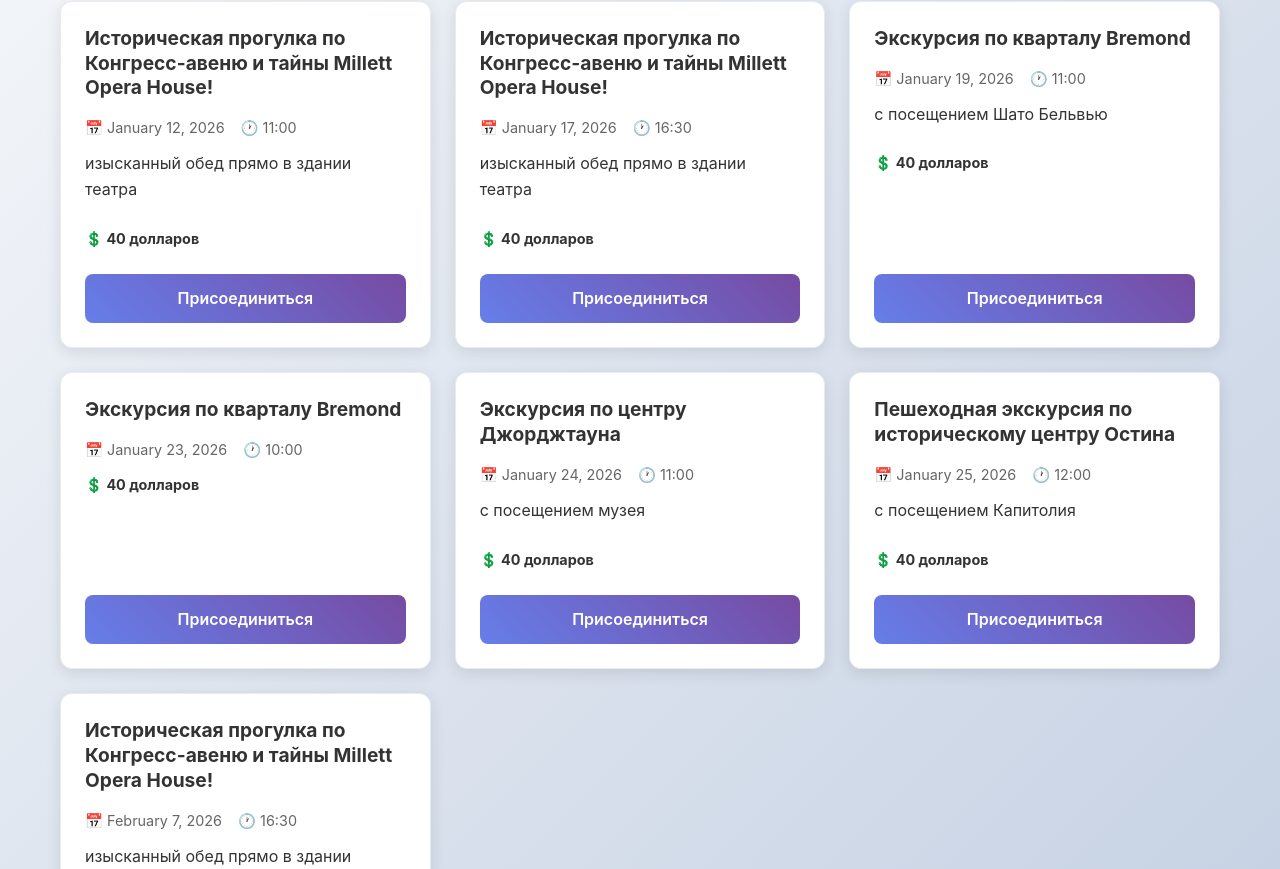
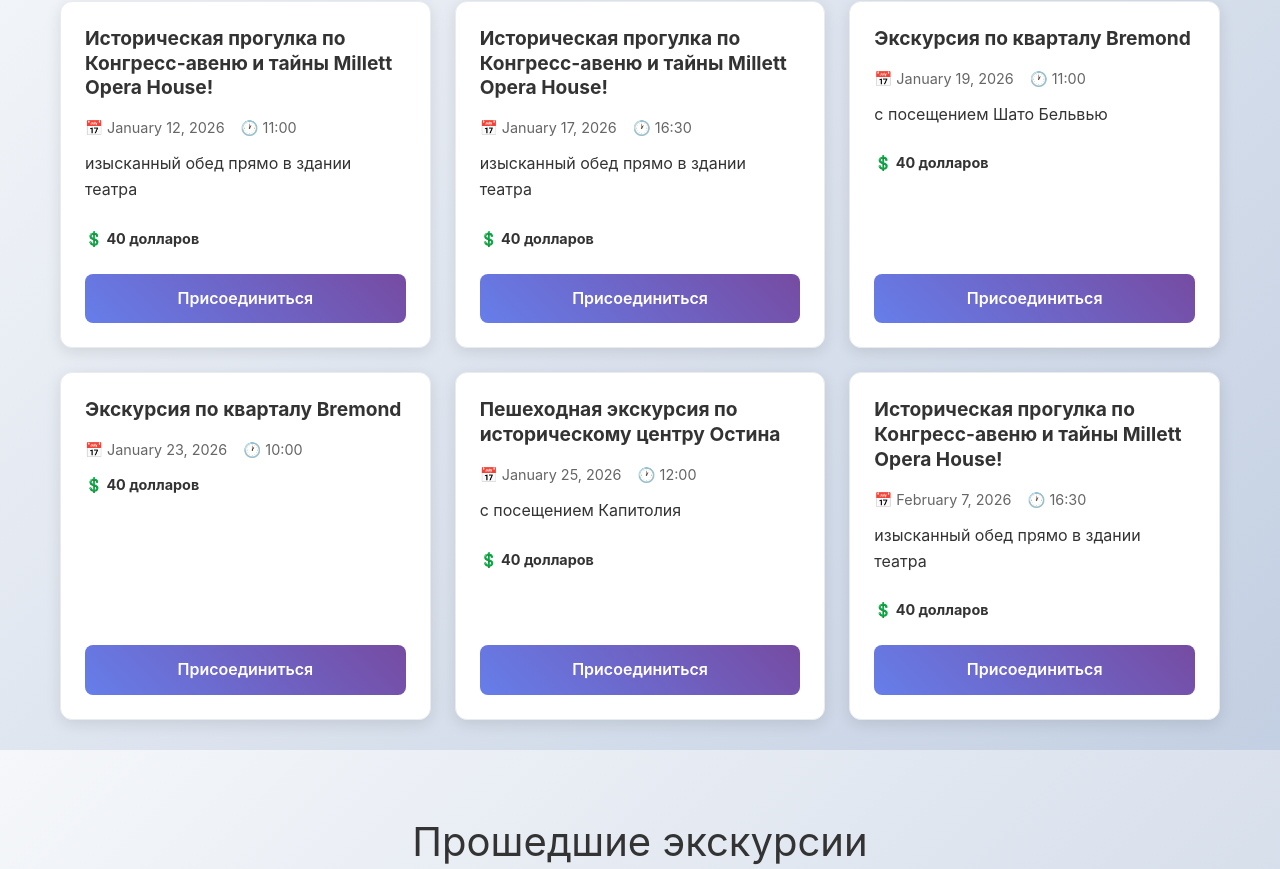
Before and after one commit to tatiana-act/nextjs-boilerplate, a Next.js app: page / in a window 1280 px wide. Shown: the part 5137-6006 px from the top of the page. Built offline with nearby package versions, Linux system fonts and the light colour scheme.

Commit message:
remove upcoming tour

```diff
--- a/data/upcomingTours.ts
+++ b/data/upcomingTours.ts
@@ -34,14 +34,6 @@
         bonus: ''
     },
     {
-        id: 'tour45',
-        tourProgramId: 'Gcrt',
-        date: '2026-01-24',
-        time: '11:00',
-        price: 40,
-        bonus: 'с посещением музея',
-    },
-    {
         id: 'tour47',
         tourProgramId: 'Acap',
         date: '2026-01-25',
```
